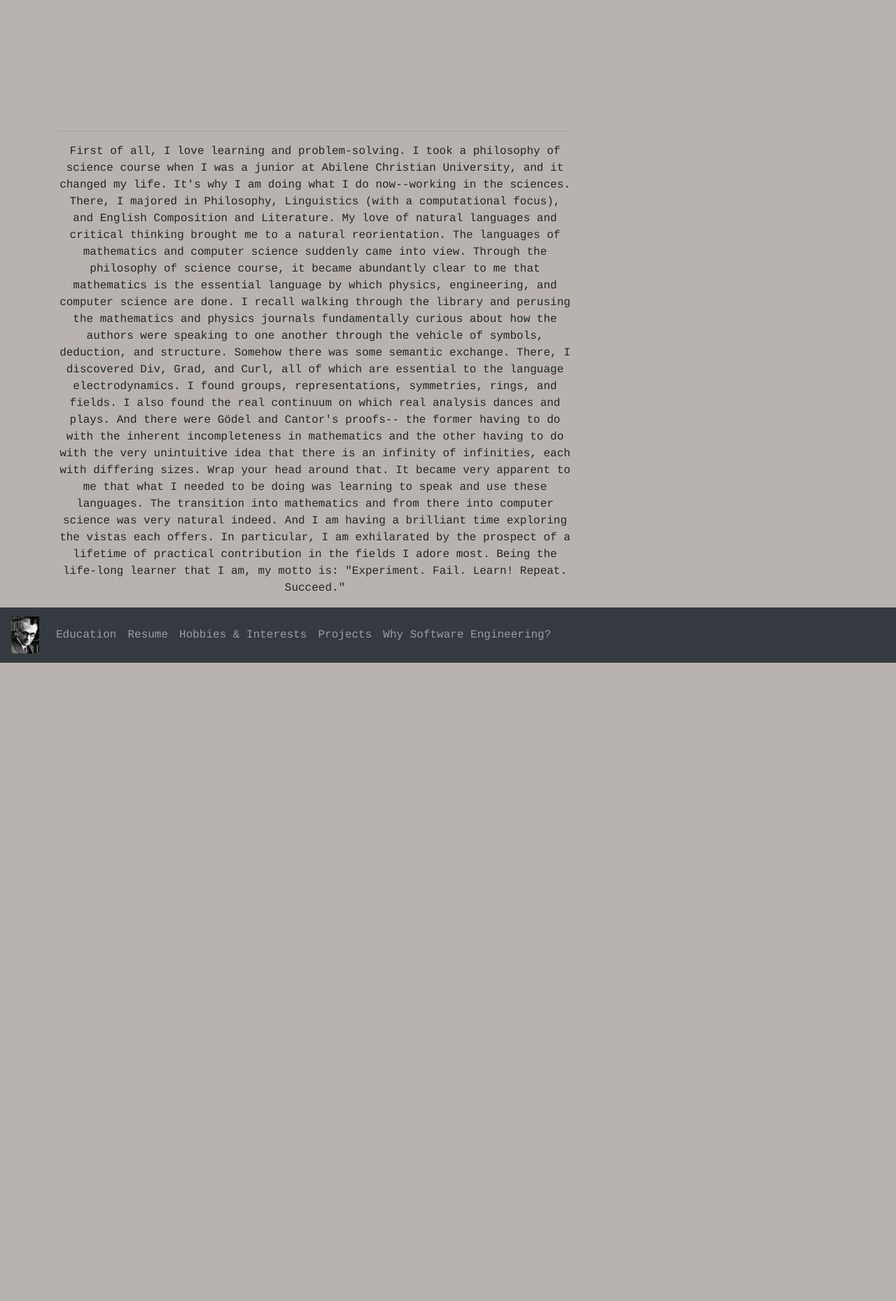
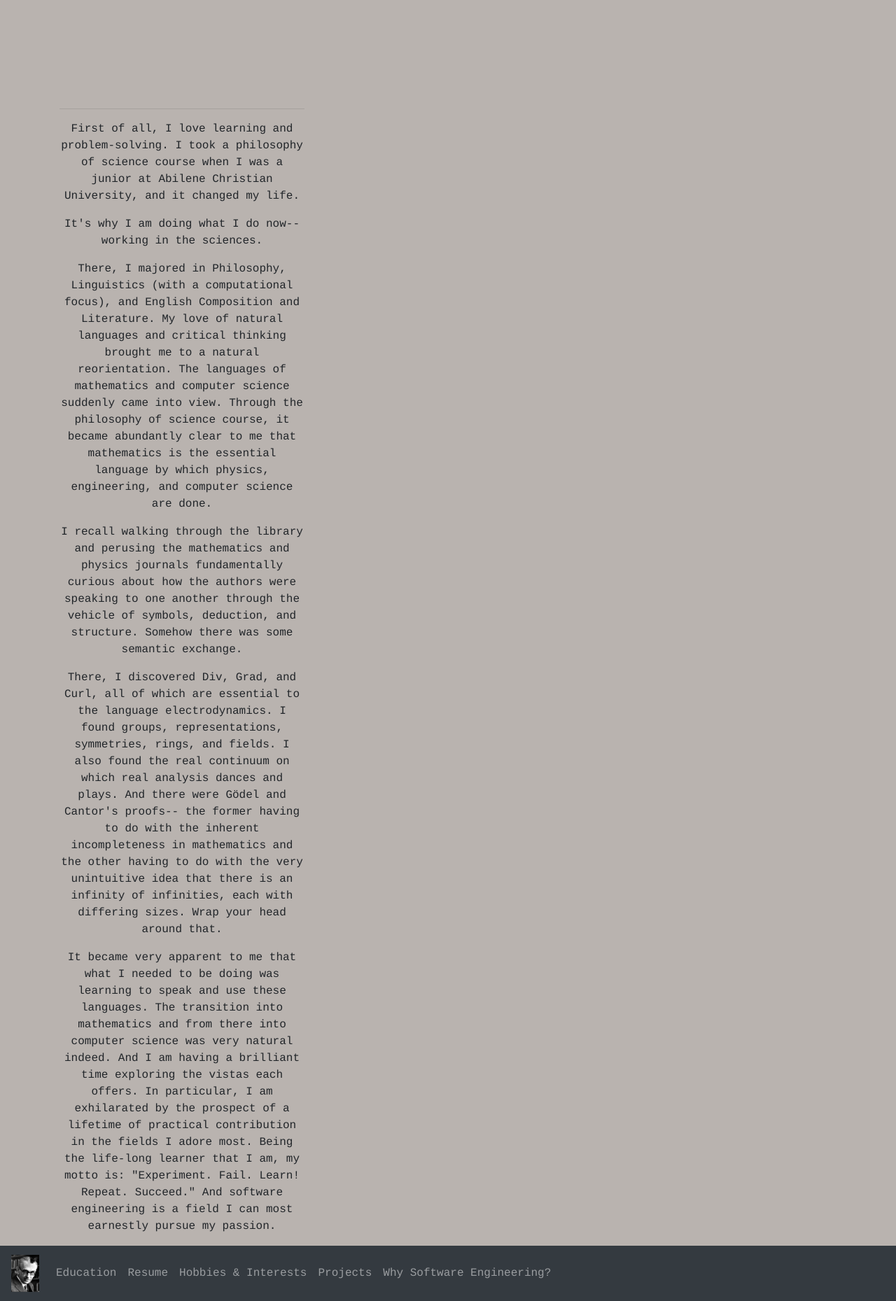
Before and after one commit to Austin-Faulkner/MyWebsite, a Flask app: page /whySE in a window 1280 px wide. Shown: the part 743-2602 px from the top of the page at 70% size. Before the commit the page ends 1690 px from the top, so only its background shows below. Run offline with Flask 2, Linux system fonts and the light colour scheme; some libraries are stand-ins or nearby versions.

Commit message:
updated cols and paragraphs in column 1 in whySE.html

```diff
--- a/templates/whySE.html
+++ b/templates/whySE.html
@@ -83,8 +83,8 @@
 
 <div class="container" style="margin-top:20px">
   <div class="row">
-    <div class="col-sm-8">
-      <h5>About Me</h5>
+    <div class="col-sm-4">
+      <!-- <h5>About Me</h5> -->
       <div class="fakeimg">
           <img src="{{ url_for('static', filename='css/images/linkedin.jpg') }}" class="img-fluid img-thumbnail" alt="Austin Faulkner"><!-- width="324" height="432">-->
         </div>
@@ -93,15 +93,28 @@
 
         <hr />
         <p>
-          First of all, I love learning and problem-solving.  I took a philosophy of science course when I was a junior at Abilene Christian University, and it changed my life. It's why I am doing what I do now--working in the sciences.
+          First of all, I love learning and problem-solving.  I took a philosophy of science course when I was a junior at Abilene Christian University, and it changed my life.
+        </p>
+        <p>
+          It's why I am doing what I do now--working in the sciences.
+        </p>
+        <p>
           There, I majored in Philosophy, Linguistics (with a computational focus), and English Composition and Literature. My love of natural languages and critical thinking brought me to a natural reorientation. The languages of mathematics and computer science suddenly came into view.
           Through the philosophy of science course, it became abundantly clear to me that mathematics is the essential language by which physics, engineering, and computer science are done.
+        </p>
+        <p>
           I recall walking through the library and perusing the mathematics and physics journals fundamentally curious about how the authors were speaking to one another through the vehicle of symbols, deduction, and structure. Somehow there was some semantic exchange.
+        </p>
+        <p>
           There, I discovered Div, Grad, and Curl, all of which are essential to the language electrodynamics. I found groups, representations, symmetries, rings, and fields. I also found the real continuum on which real analysis dances and plays.
           And there were Gödel and Cantor's proofs-- the former having to do with the inherent incompleteness in mathematics and the other having to do with the very unintuitive idea that there is an infinity of infinities, each with differing sizes. Wrap your head around that.
+        </p>
+        <p>
           It became very apparent to me that what I needed to be doing was learning to speak and use these languages. The transition into mathematics and from there into computer science was very natural indeed. And I am having a brilliant time exploring the vistas each offers.
-          In particular,  I am exhilarated by the prospect of a lifetime of practical contribution in the fields I adore most. Being the life-long learner that I am, my motto is: "Experiment. Fail. Learn! Repeat. Succeed." <!--May I do so for the duration of my human experience!-->
+          In particular,  I am exhilarated by the prospect of a lifetime of practical contribution in the fields I adore most. Being the life-long learner that I am, my motto is: "Experiment. Fail. Learn! Repeat. Succeed." And software engineering is a field I can most earnestly pursue my passion.
         </p>
+           <!--May I do so for the duration of my human experience!-->
+
 
     </div>
     <div class="col-sm-4">
@@ -128,6 +141,9 @@
             education, accolades, etc. Nevertheless, I've also provided an abbreviated version of each of these facets of my curiosity in the navbar tabs above.</p>
             <p>In the meantime, I've spent the last 3-4 years wresting my journey down from the proverbial aether into a much more satisfyingly terrestrial and practical domain of interests.
             And, wow, can I say I'm loving it! I simply cannot wait to work as a software engineer.</p> -->
+    </div>
+    <div class="col-sm-4">
+      Yet another column!
     </div>
   </div>
 </div>
```
